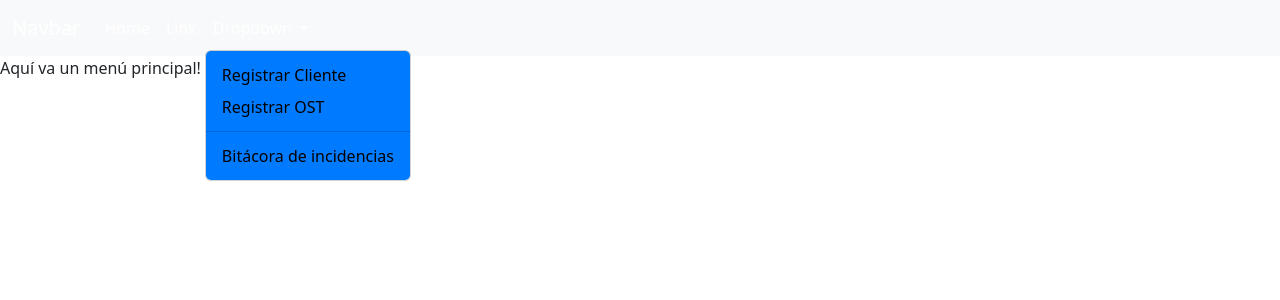
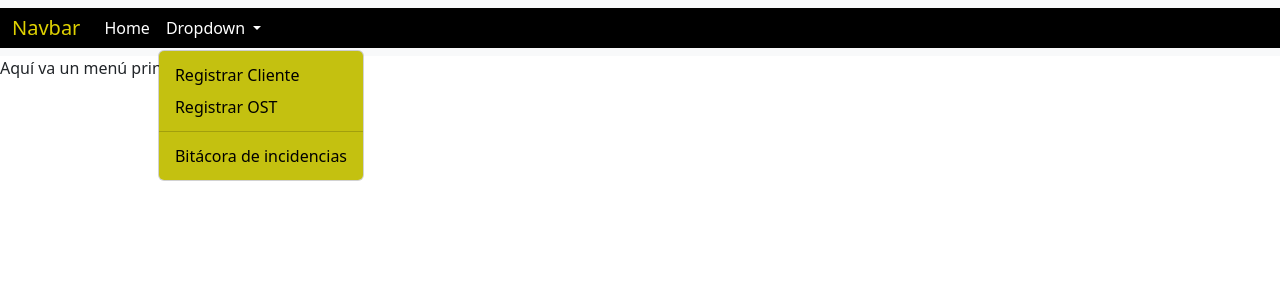
Before and after one commit to al-2100/241CC231FrontEndAutomotriz, an Angular app: page /principal in a window 1280 px wide. Both pictures are taken after a click on the button "Dropdown". Shown: the top 300 px of the page. Built offline with nearby package versions, Linux system fonts and the light colour scheme.

Commit message:
Update navbar.component.html

```diff
--- a/src/app/component/navbar/navbar.component.html
+++ b/src/app/component/navbar/navbar.component.html
@@ -1,26 +1,25 @@
-<nav class="navbar navbar-expand-lg bg-body-tertiary">
-  <div class="container-fluid">
-    <a class="navbar-brand" href="#" style="color: white;">Navbar</a>
+<nav class="navbar navbar-expand-lg bg-body-tertiary" >
+  <div class="container-fluid" style="background-color: #000000;">
+    <a class="navbar-brand" href="#" style="color: rgb(224, 210, 2);">Navbar</a>
     <button class="navbar-toggler" type="button" data-bs-toggle="collapse" data-bs-target="#navbarSupportedContent" aria-controls="navbarSupportedContent" aria-expanded="false" aria-label="Toggle navigation">
-      <span class="navbar-toggler-icon" style="color: white;"></span>
+      <span class="navbar-toggler-icon" style="color: rgb(255, 255, 255);"></span>
     </button>
+
     <div class="collapse navbar-collapse" id="navbarSupportedContent">
       <ul class="navbar-nav me-auto mb-2 mb-lg-0">
         <li class="nav-item">
           <a class="nav-link active" aria-current="page" href="#" style="color: white;" >Home</a>
         </li>
-        <li class="nav-item">
-          <a class="nav-link" href="#" style="color: white;" >Link</a>
-        </li>
         <li class="nav-item dropdown">
-          <a class="nav-link dropdown-toggle" href="#" role="button" data-bs-toggle="dropdown" aria-expanded="false" style="color: white;">
+          <a class="nav-link dropdown-toggle" href="#" role="button" data-bs-toggle="dropdown" aria-expanded="false" style="color: rgb(255, 255, 255);">
             Dropdown
           </a>
-          <ul class="dropdown-menu" style="background-color: #007bff;">
+          <ul class="dropdown-menu" style="background-color: #c4c110;">
             <li><a class="dropdown-item" href="/registrar-cliente" style="color: black;" >Registrar Cliente</a></li>
             <li><a class="dropdown-item" href="/registrar-ost" style="color: black;" >Registrar OST</a></li>
             <li><hr class="dropdown-divider"></li>
             <li><a class="dropdown-item" href="/bitacora" style="color: black;" >Bitácora de incidencias</a></li>
+
           </ul>
         </li>
       </ul>
```
